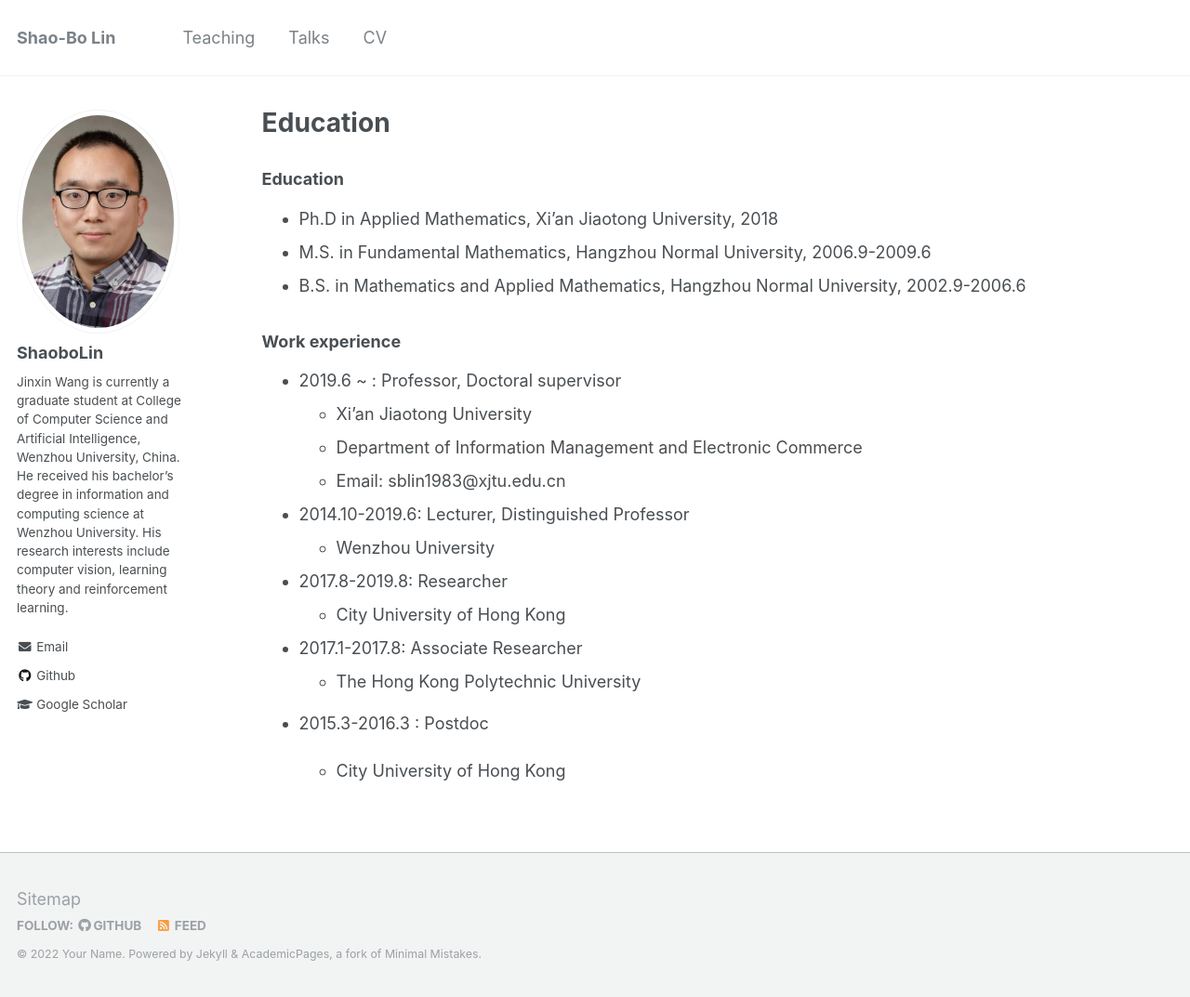
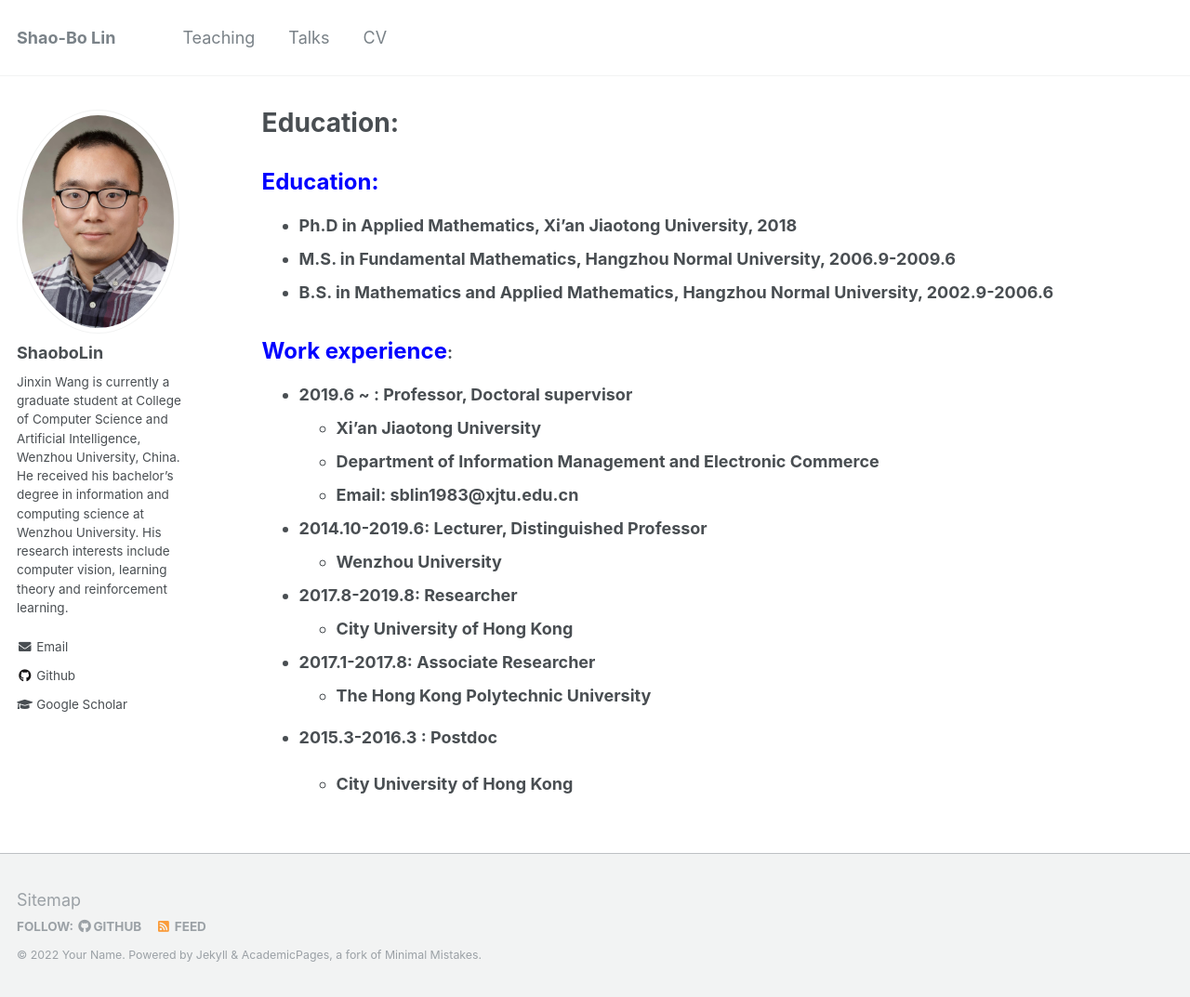
Before and after one commit to JxwangLearningTheory/JxwangLearningTheory.github.io, a Jekyll site: the page built from _pages/cv.md, in a window 1280 px wide and 1073 px high. Shown: the whole window at 93% size. Built offline with Jekyll 4.4.1, drawn with Linux system fonts in a browser that asks for light colours; our own code applies the rules of GitHub Pages for plain Markdown files.

Commit message:
Update cv.md

```diff
--- a/_pages/cv.md
+++ b/_pages/cv.md
@@ -6,25 +6,25 @@ redirect_from:
   - /resume
 ---
 
-### Education
+### <font color=blue size=5>Education:</font>
 
-* Ph.D in Applied Mathematics, Xi'an Jiaotong University, 2018
-* M.S. in Fundamental Mathematics, Hangzhou Normal University, 2006.9-2009.6
-* B.S. in Mathematics and Applied Mathematics, Hangzhou Normal University, 2002.9-2006.6
+* **Ph.D in Applied Mathematics, Xi'an Jiaotong University, 2018**
+* **M.S. in Fundamental Mathematics, Hangzhou Normal University, 2006.9-2009.6**
+* **B.S. in Mathematics and Applied Mathematics, Hangzhou Normal University, 2002.9-2006.6**
 
-### Work experience
-* 2019.6 ~ :  Professor,  Doctoral supervisor
-  * Xi'an Jiaotong University
-  * Department of Information Management and Electronic Commerce
-  * Email: sblin1983@xjtu.edu.cn
-* 2014.10-2019.6: Lecturer, Distinguished Professor
-  * Wenzhou University
+### <font color=blue size=5>Work experience</font>:
+* **2019.6 ~ :  Professor,  Doctoral supervisor**
+  * **Xi'an Jiaotong University**
+  * **Department of Information Management and Electronic Commerce**
+  * **Email: sblin1983@xjtu.edu.cn**
+* **2014.10-2019.6: Lecturer, Distinguished Professor**
+  * **Wenzhou University**
 
-* 2017.8-2019.8: Researcher
-  * City University of Hong Kong
-* 2017.1-2017.8:  Associate Researcher
-  *  The Hong Kong Polytechnic University
+* **2017.8-2019.8: Researcher**
+  * **City University of Hong Kong**
+* **2017.1-2017.8:  Associate Researcher**
+  *  **The Hong Kong Polytechnic University**
 
-* 2015.3-2016.3 :  Postdoc
+* **2015.3-2016.3 :  Postdoc**
 
-  * City University of Hong Kong
+  * **City University of Hong Kong**
```
